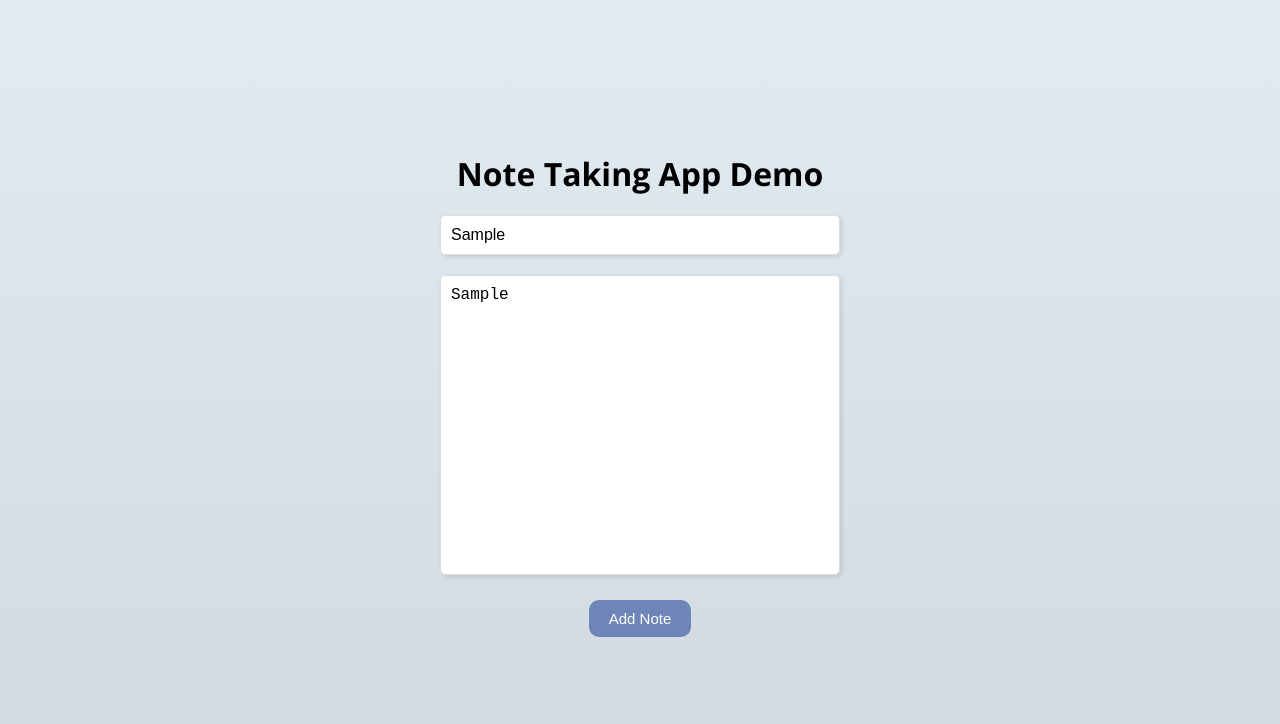
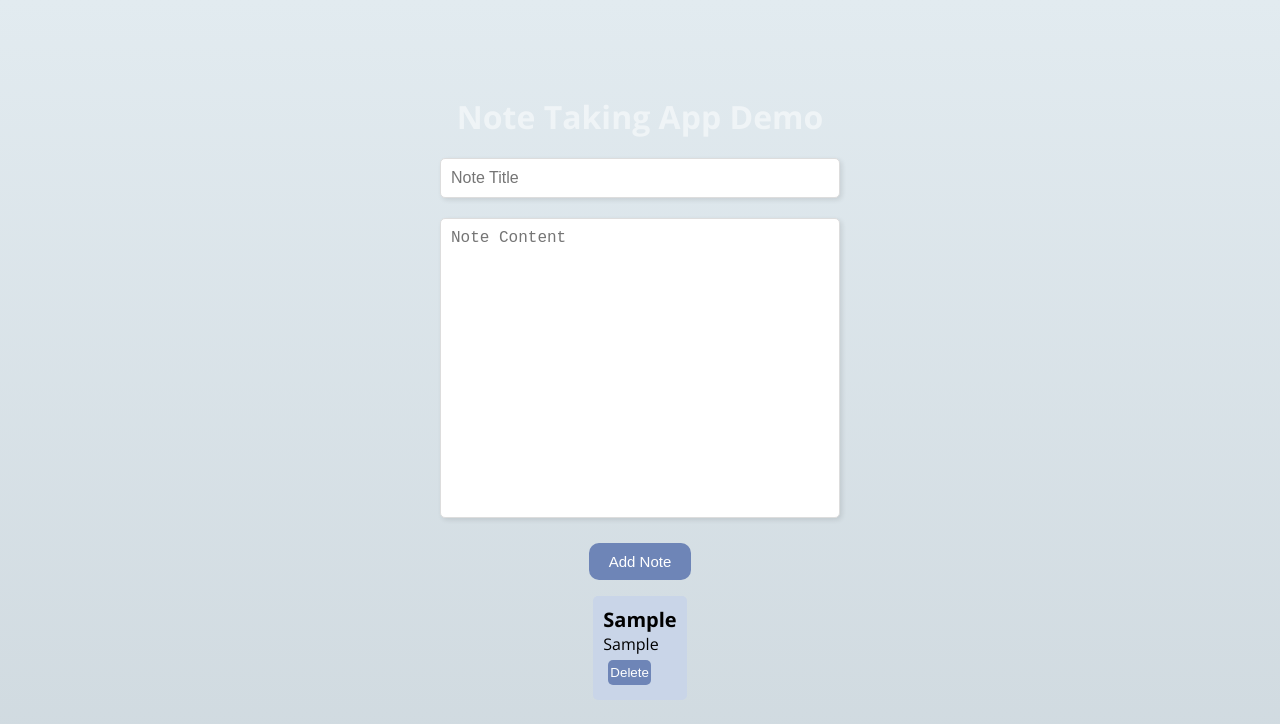
Before and after one commit to philmontague/NoteTakingAppDemo, a plain HTML site: page index.html in a window 1280 px wide. Both pictures are taken after typing "Sample", "Sample" into the empty fields and a click on the button "Add Note". Drawn offline with nearby package versions, Linux system fonts and the light colour scheme.

Commit message:
updated comments in js file

```diff
--- a/index.html
+++ b/index.html
@@ -4,15 +4,20 @@
         <meta charset="UTF-8">
         <meta name="viewport" content="width=device-width, initial-scale=1.0">
         <title>Note Taking App Demo</title>
+        <link rel="stylesheet"
+            href="https://cdnjs.cloudflare.com/ajax/libs/font-awesome/6.4.2/css/all.min.css"
+            integrity="sha512-z3gLpd7yknf1YoNbCzqRKc4qyor8gaKU1qmn+CShxbuBusANI9QpRohGBreCFkKxLhei6S9CQXFEbbKuqLg0DA=="
+            crossorigin="anonymous" referrerpolicy="no-referrer" />
         <link rel="stylesheet" href="style.css">
     </head>
     <body>
         <h1>Note Taking App Demo</h1>
         <input type="text" id="note-title" placeholder="Note Title">
-        <textarea name="note-content" id="note-content" cols="30" rows="10" placeholder="Note Content"></textarea>
+        <textarea name="note-content" id="note-content" cols="30" rows="10"
+            placeholder="Note Content"></textarea>
         <button id="add-note">Add Note</button>
         <ul id="note-list">
-            <!-- Notes will be added here as list items <li></li> -->
+            <!-- Notes will be added here as list items -->
         </ul>
         <script src="script.js"></script>
     </body>
--- a/script.js
+++ b/script.js
@@ -1,12 +1,14 @@
-const noteTitle = document.querySelector('#note-title')
-const noteContent = document.querySelector('#note-content')
+const noteTitleInput = document.querySelector('#note-title')
+const noteContentInput = document.querySelector('#note-content')
 const addNoteBtn = document.querySelector('#add-note')
 const noteList = document.querySelector('#note-list')
+const deleteBtn = document.createElement('button')
 
-// ADD NOTE
+
+// ADD NOTE EVENT LISTENER
 addNoteBtn.addEventListener('click', function() {
-    const noteTitle = noteTitle.value
-    const noteContent = noteContent.value
+    const noteTitle = noteTitleInput.value
+    const noteContent = noteContentInput.value
 
     // Check if both title and content are provided
     if (noteTitle.trim() === '' || noteContent.trim() === '') {
@@ -14,17 +16,44 @@ addNoteBtn.addEventListener('click', function() {
         return
     }
 
-    // Create a new list item element for the note
+    // New list item element for the note
     const listItem = document.createElement('li')
     listItem.classList.add('note')
 
     // Create elements for the note title and content
+    const noteTitleElement = document.createElement('div')
+    noteTitleElement.classList.add('note-title')
+    noteTitleElement.textContent = noteTitle
+
+    const noteContentElement = document.createElement('div')
+    noteContentElement.textContent = noteContent
 
     // Append the title and content to the list item
+    listItem.appendChild(noteTitleElement)
+    listItem.appendChild(noteContentElement)
 
     // Append the list item to the note list
+    noteList.appendChild(listItem)
 
-    // Clear the input fields
-    noteTitle.value = ''
-    noteContent.value = ''
+    // Clear input fields
+    noteTitleInput.value = ''
+    noteContentInput.value = ''
+
+
+    // Delete button element for the note
+    deleteBtn.textContent = 'Delete'
+    deleteBtn.classList.add('delete-btn')
+
+    // Event Listener for delete btn
+    deleteBtn.addEventListener('click', deleteNote)
+
+    // Append delete button to list
+    listItem.appendChild(deleteBtn)
+
 })
+
+// DELETE NOTE FUNCTION
+function deleteNote() {
+    const listItem = this.parentElement
+    noteList.removeChild(listItem)
+}
--- a/style.css
+++ b/style.css
@@ -20,6 +20,7 @@ body {
 h1 {
     text-align: center;
     margin-bottom: 20px;
+    color: rgba(255,255,255,0.5); /* makes the text more transparent */
 }
 
 #note-title {
@@ -82,3 +83,12 @@ h1 {
 .note {
   border-radius: 5px;
 }
+
+.delete-btn {
+    background-color: #6E85B7;
+    color: #fff;
+    border: none;
+    margin: 5px;
+    border-radius: 5px;
+    padding: 5px 2px;
+}
```
